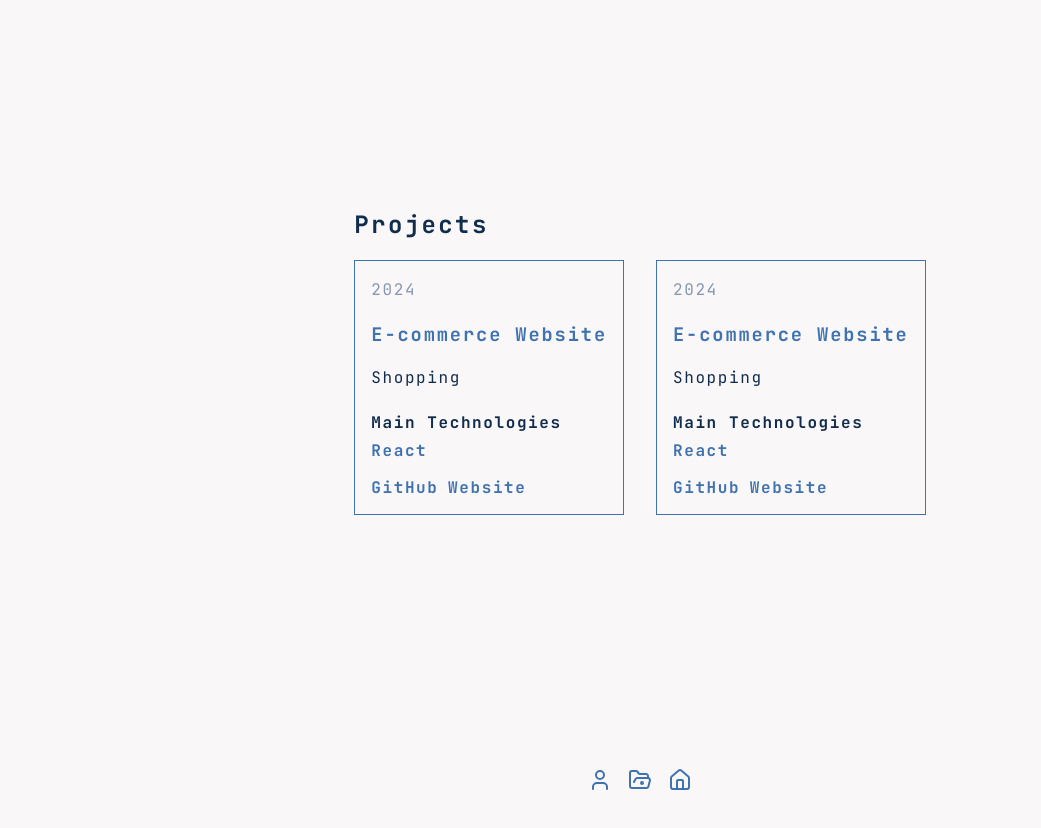
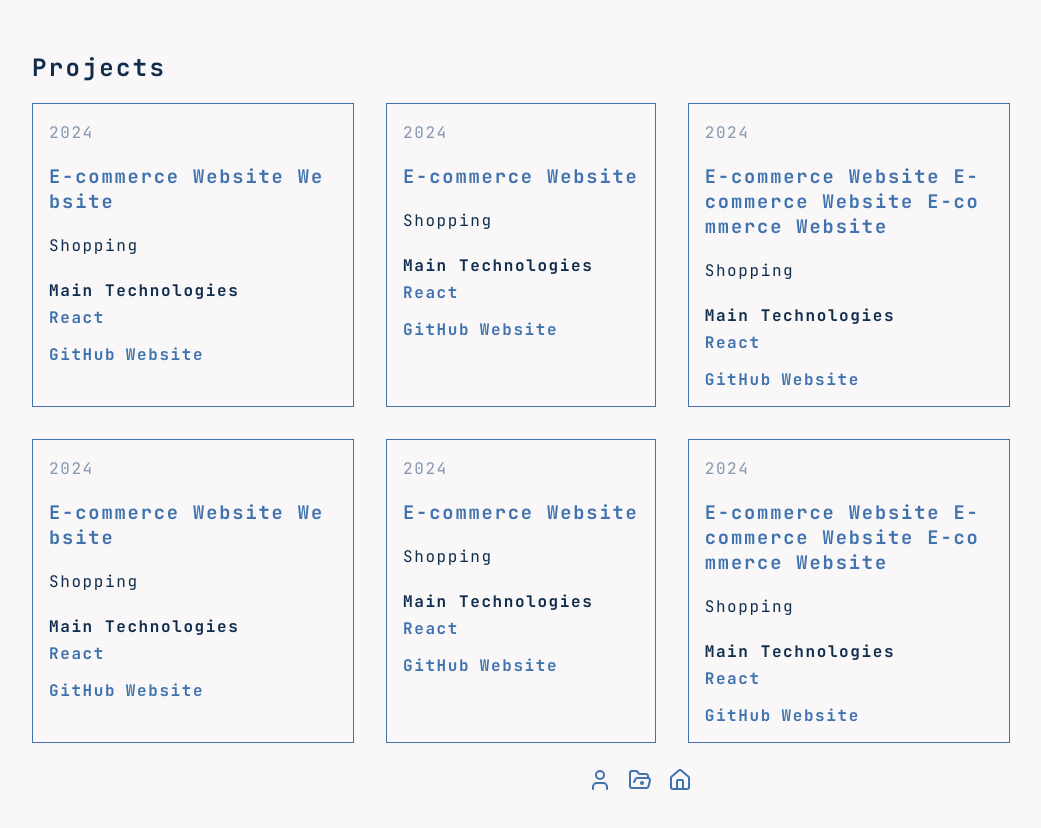
Before and after one commit to Adrydevmateo/website, a React (Vite) app: page /projects in a window 1280 px wide. Shown: the top 828 px of the page, without its empty margins (0-1041 px from the left). Before the commit the page ends 800 px from the top, so only its background shows below. Built offline with nearby package versions, Linux system fonts and the light colour scheme.

Commit message:
Styling projects

```diff
--- a/src/pages/projects/Projects.page.tsx
+++ b/src/pages/projects/Projects.page.tsx
@@ -16,7 +16,7 @@ export default function ProjectsPage() {
  const projects: Array<TProject> = [
   {
    id: 0,
-   title: 'E-commerce Website',
+   title: 'E-commerce Website Website',
    description: 'Shopping',
    technologies: [{ name: 'react', link: 'https://react.dev/' }],
    year: '2024',
@@ -26,6 +26,42 @@ export default function ProjectsPage() {
   {
    id: 1,
    title: 'E-commerce Website',
+   description: 'Shopping',
+   technologies: [{ name: 'react', link: 'https://react.dev/' }],
+   year: '2024',
+   githubLink: '',
+   websiteLink: ''
+  },
+  {
+   id: 2,
+   title: 'E-commerce Website E-commerce Website E-commerce Website',
+   description: 'Shopping',
+   technologies: [{ name: 'react', link: 'https://react.dev/' }],
+   year: '2024',
+   githubLink: '',
+   websiteLink: ''
+  },
+  {
+   id: 3,
+   title: 'E-commerce Website Website',
+   description: 'Shopping',
+   technologies: [{ name: 'react', link: 'https://react.dev/' }],
+   year: '2024',
+   githubLink: '',
+   websiteLink: ''
+  },
+  {
+   id: 4,
+   title: 'E-commerce Website',
+   description: 'Shopping',
+   technologies: [{ name: 'react', link: 'https://react.dev/' }],
+   year: '2024',
+   githubLink: '',
+   websiteLink: ''
+  },
+  {
+   id: 5,
+   title: 'E-commerce Website E-commerce Website E-commerce Website',
    description: 'Shopping',
    technologies: [{ name: 'react', link: 'https://react.dev/' }],
    year: '2024',
--- a/src/pages/projects/Projects.style.css
+++ b/src/pages/projects/Projects.style.css
@@ -4,6 +4,7 @@
 
 #projects-page ul {
  display: flex;
+ flex-wrap: wrap;
  gap: 2em;
  list-style: none;
  padding: 0;
@@ -12,6 +13,7 @@
 #projects-page ul li {
  border: 1px solid var(--flat-blue);
  padding: 1em;
+ width: 100%;
 }
 
 #projects-page ul li .row-1 {}
@@ -57,3 +59,23 @@
 #projects-page ul li .row-4 a {}
 
 #projects-page ul li .row-4 a strong {}
+
+@media screen and (min-width: 600px) {
+ #projects-page {
+  padding: 2em;
+ }
+}
+
+@media screen and (min-width: 900px) {
+ #projects-page ul li {
+  max-width: 15em;
+  width: auto;
+ }
+}
+
+@media screen and (min-width: 1200px) {
+ #projects-page ul li {
+  max-width: 18em;
+  width: auto;
+ }
+}
```
